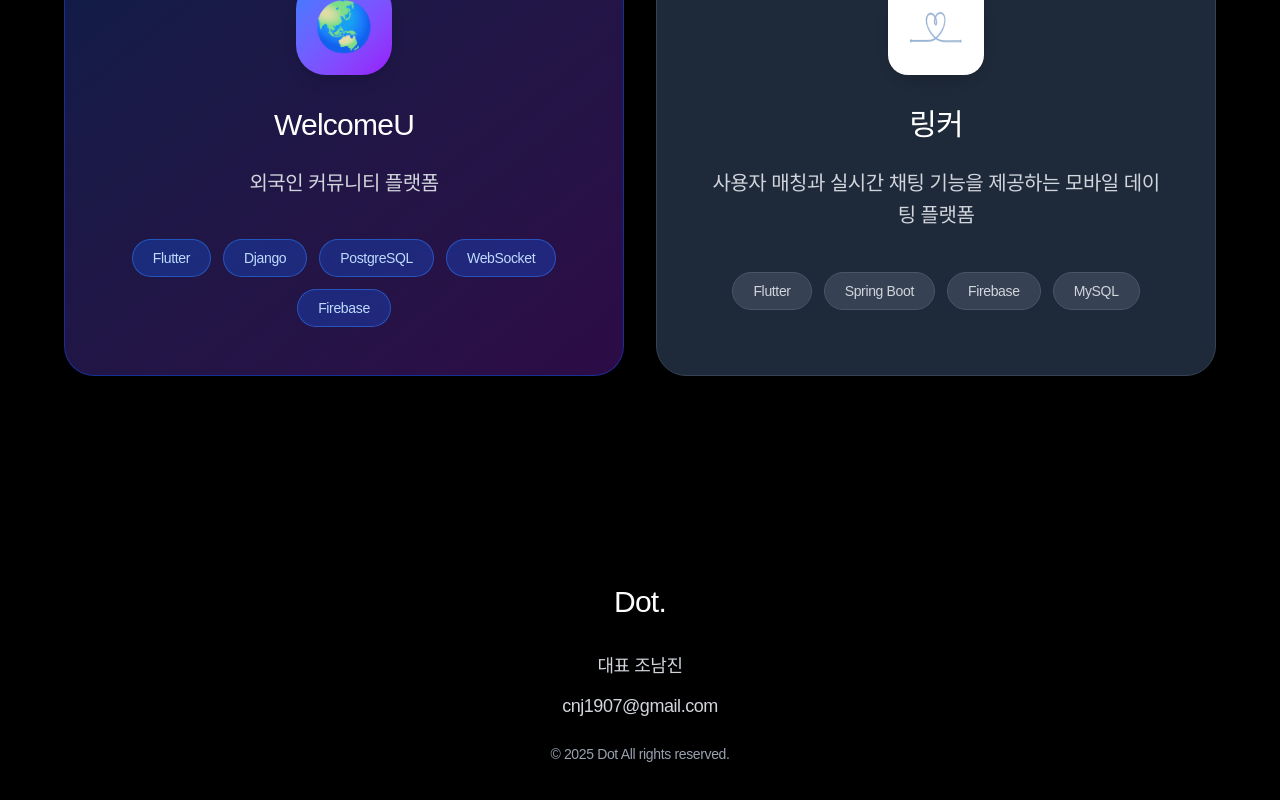
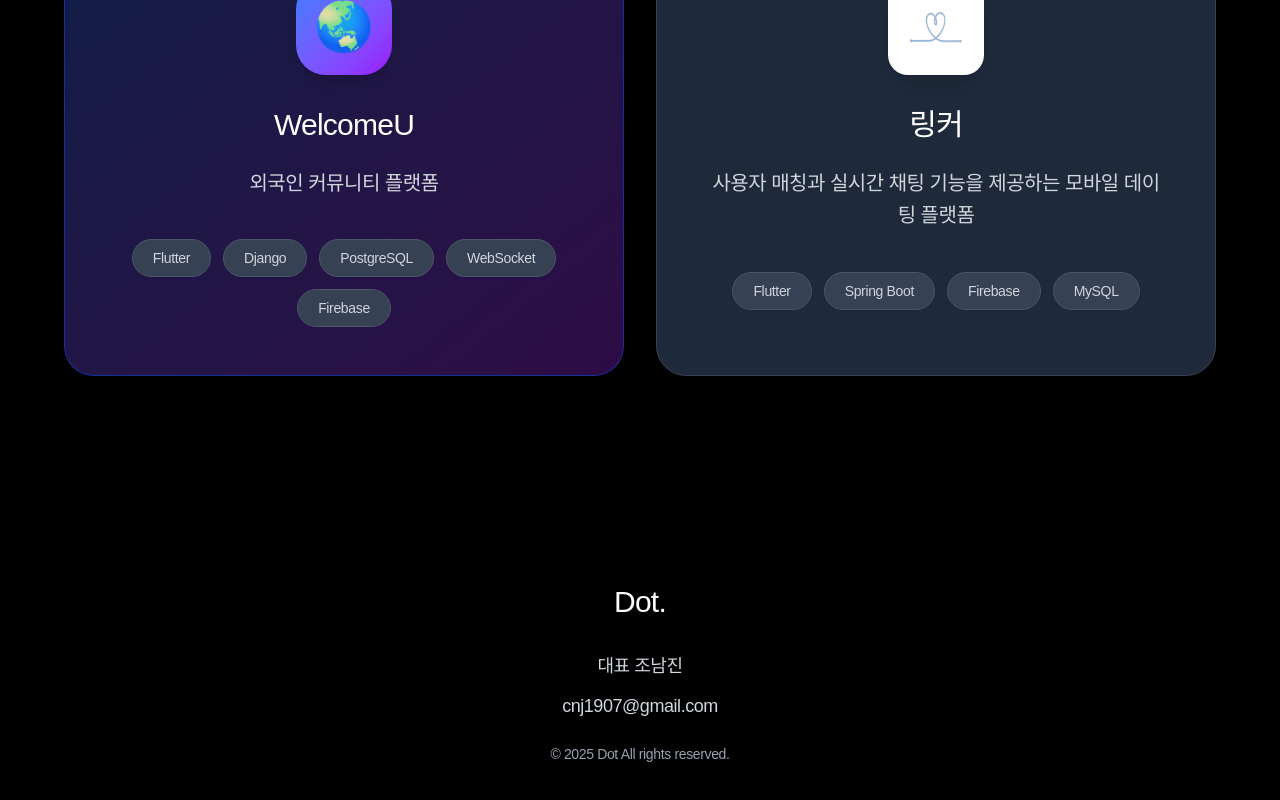
Before and after one commit to namjinCho1907/dot-homepage, a Next.js app: page / in a window 1280 px wide. Shown: the part 896-1696 px from the top of the page. Built offline with nearby package versions, Linux system fonts and the light colour scheme.

Commit message:
Change WelcomeU tech stack tags to neutral gray colors

```diff
--- a/src/app/page.tsx
+++ b/src/app/page.tsx
@@ -121,11 +121,11 @@ export default function Home() {
                   외국인 커뮤니티 플랫폼
                 </p>
                 <div className="flex flex-wrap justify-center gap-3">
-                  <span className="px-5 py-2 bg-blue-600/30 text-blue-200 text-sm rounded-[30px] border border-blue-500/50 font-medium tracking-tight">Flutter</span>
-                  <span className="px-5 py-2 bg-blue-600/30 text-blue-200 text-sm rounded-[30px] border border-blue-500/50 font-medium tracking-tight">Django</span>
-                  <span className="px-5 py-2 bg-blue-600/30 text-blue-200 text-sm rounded-[30px] border border-blue-500/50 font-medium tracking-tight">PostgreSQL</span>
-                  <span className="px-5 py-2 bg-blue-600/30 text-blue-200 text-sm rounded-[30px] border border-blue-500/50 font-medium tracking-tight">WebSocket</span>
-                  <span className="px-5 py-2 bg-blue-600/30 text-blue-200 text-sm rounded-[30px] border border-blue-500/50 font-medium tracking-tight">Firebase</span>
+                  <span className="px-5 py-2 bg-gray-700 text-gray-300 text-sm rounded-[30px] border border-gray-600 font-medium tracking-tight">Flutter</span>
+                  <span className="px-5 py-2 bg-gray-700 text-gray-300 text-sm rounded-[30px] border border-gray-600 font-medium tracking-tight">Django</span>
+                  <span className="px-5 py-2 bg-gray-700 text-gray-300 text-sm rounded-[30px] border border-gray-600 font-medium tracking-tight">PostgreSQL</span>
+                  <span className="px-5 py-2 bg-gray-700 text-gray-300 text-sm rounded-[30px] border border-gray-600 font-medium tracking-tight">WebSocket</span>
+                  <span className="px-5 py-2 bg-gray-700 text-gray-300 text-sm rounded-[30px] border border-gray-600 font-medium tracking-tight">Firebase</span>
                 </div>
               </div>
             </div>
```
